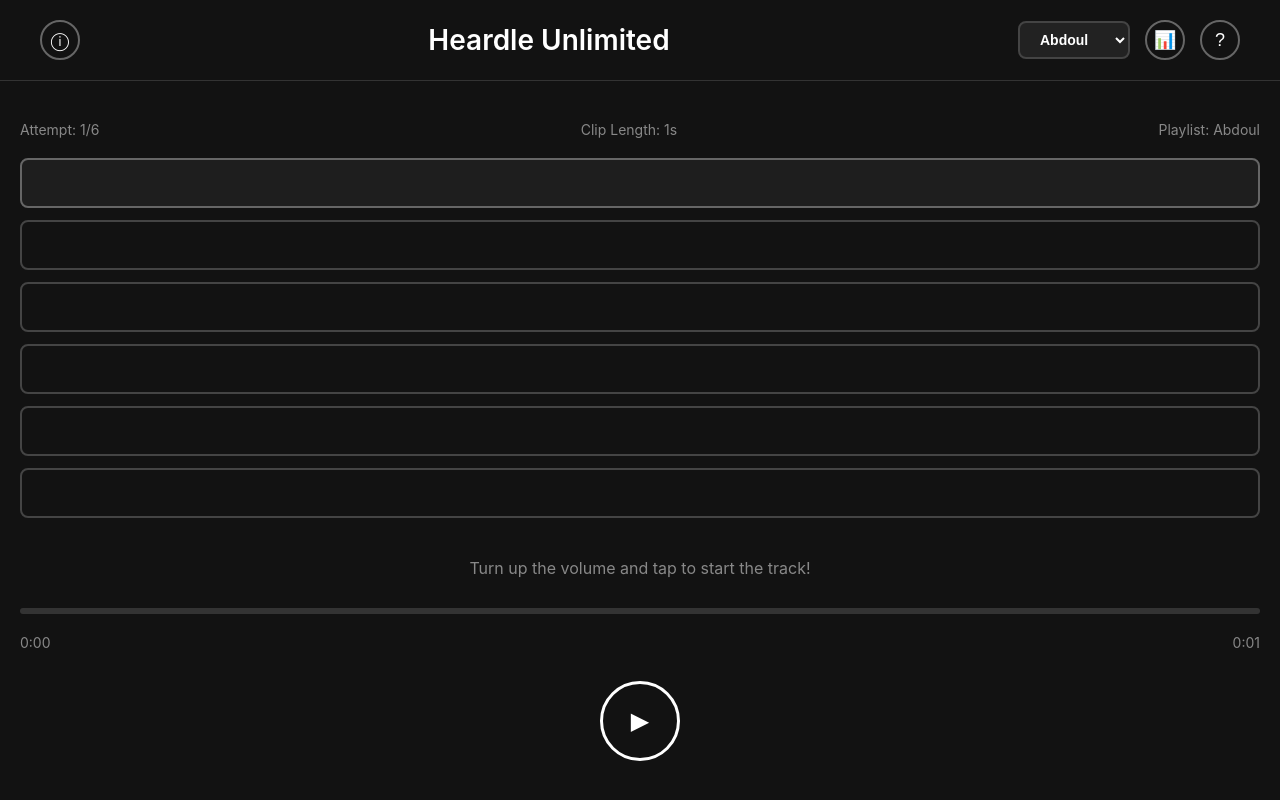
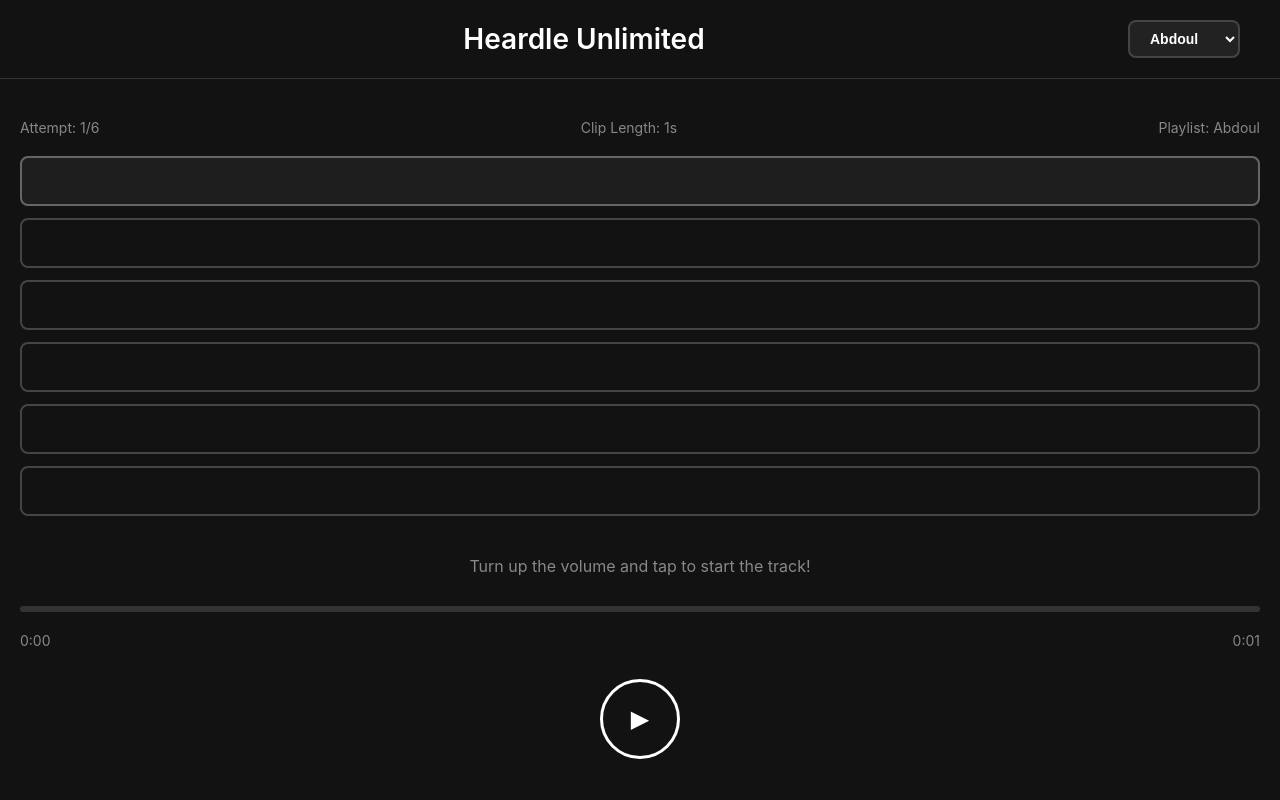
Before and after one commit to martinkbl/heardle-clone, a website: page index.html in a window 1280 px wide. Shown: the top 800 px of the page. Drawn offline with Linux system fonts and the light colour scheme.

Commit message:
Remove extra header icons to keep only playlist selection

```diff
--- a/index.html
+++ b/index.html
@@ -423,7 +423,6 @@
         <!-- Header with title and icons -->
         <div class="game-header">
             <div class="header-left">
-                <button class="icon-button" title="Info">ⓘ</button>
             </div>
 
             <h1 class="game-title">Heardle Unlimited</h1>
@@ -432,8 +431,6 @@
                 <select id="playlistSelect" class="playlist-select" title="Choose Playlist">
                     <!-- Dynamically populated -->
                 </select>
-                <button class="icon-button" title="Statistics">📊</button>
-                <button class="icon-button" title="Help">?</button>
             </div>
         </div>
 
```
